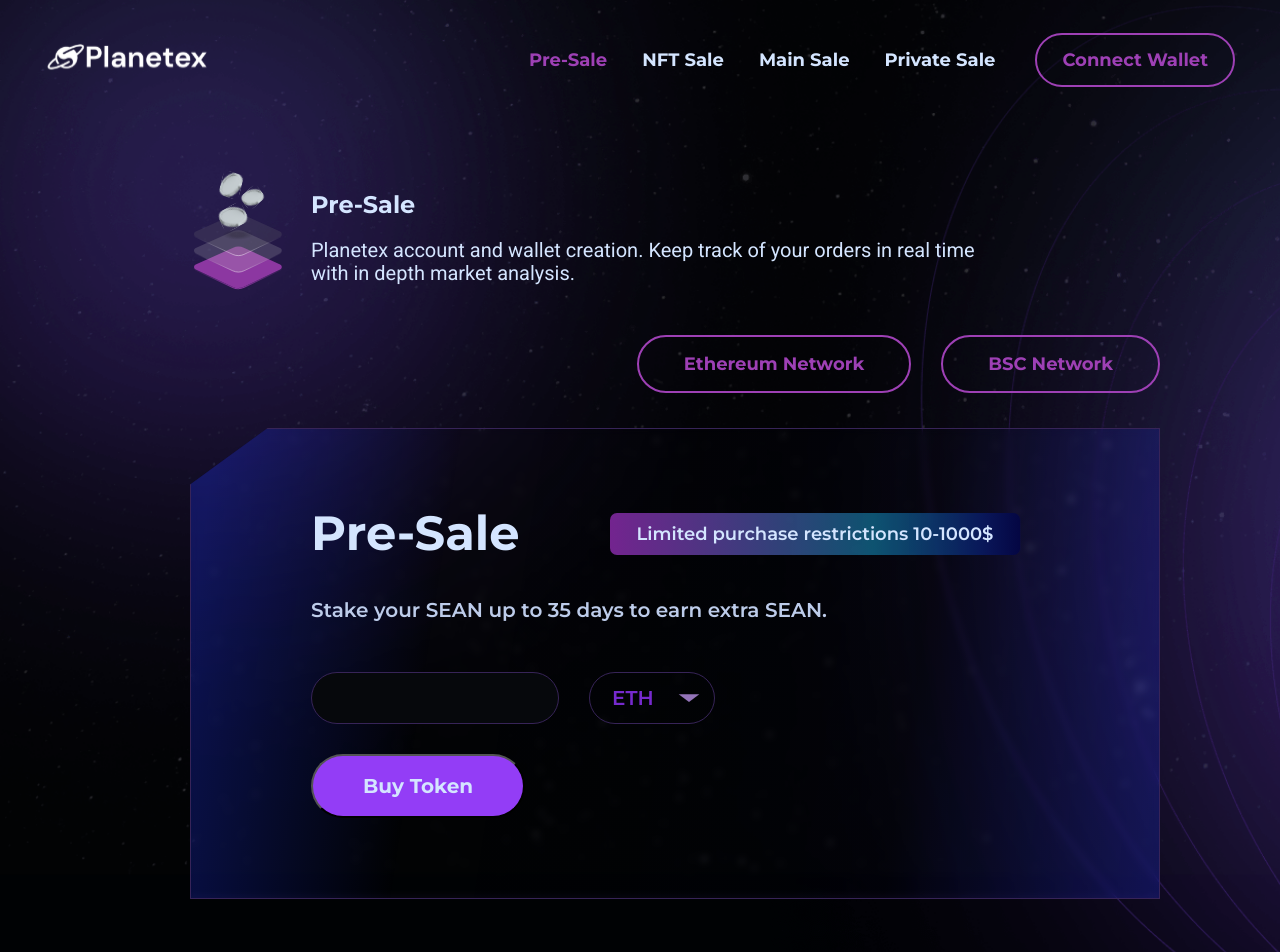
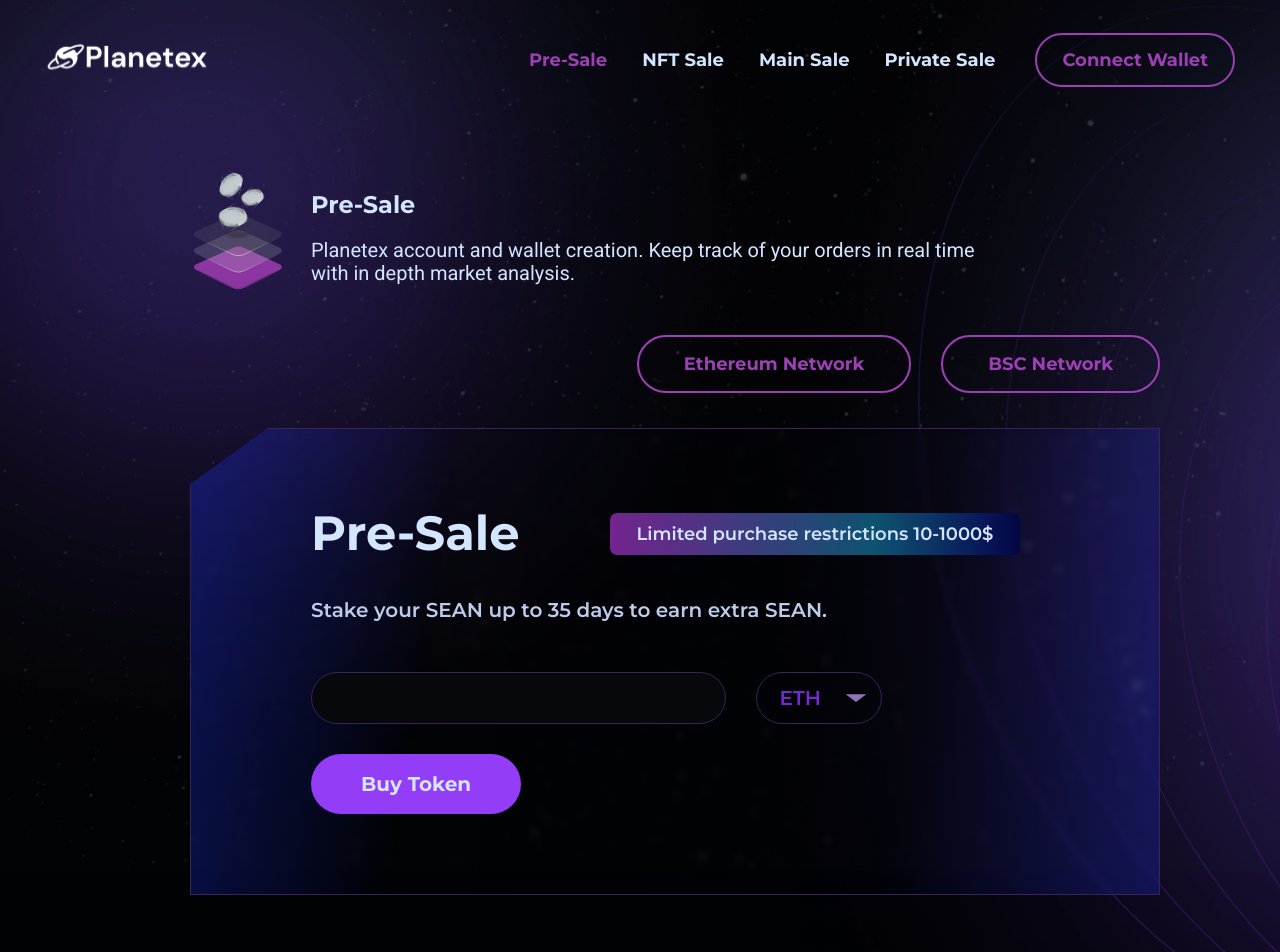
Before and after one commit to dexolacom/Planetex-app, a React (Create React App) app: page /presale in a window 1280 px wide. Shown: the top 952 px of the page. Built offline with nearby package versions, Linux system fonts and the light colour scheme.

Commit message:
EDIT | input size

```diff
--- a/src/components/SaleSection/PreSaleContent/styles.ts
+++ b/src/components/SaleSection/PreSaleContent/styles.ts
@@ -87,6 +87,8 @@ export const Input = styled.input`
   border-radius: 66px;
   color: #BDCCEA;
   padding: 13px 24px;
+  outline: none;
+  flex: 0.7;
 `
 
 export const Select = styled.select`
@@ -98,6 +100,7 @@ export const Select = styled.select`
   font-weight: 600;
   font-size: 20px;
   line-height: 24px;
+  outline: none;
 
   -moz-appearance: none;
   -webkit-appearance: none;
--- a/src/theme.ts
+++ b/src/theme.ts
@@ -17,6 +17,8 @@ export const SolidButton = styled.button<{padding?: string}>`
   background-color: #933DF6;
   border-radius: 60px;
   cursor: pointer;
+  outline: none;
+  border: none;
 `
 
 
```
